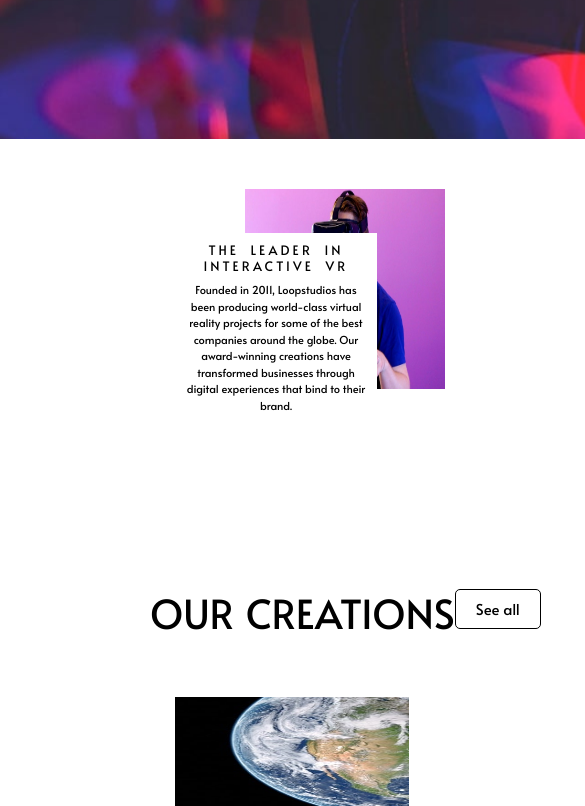
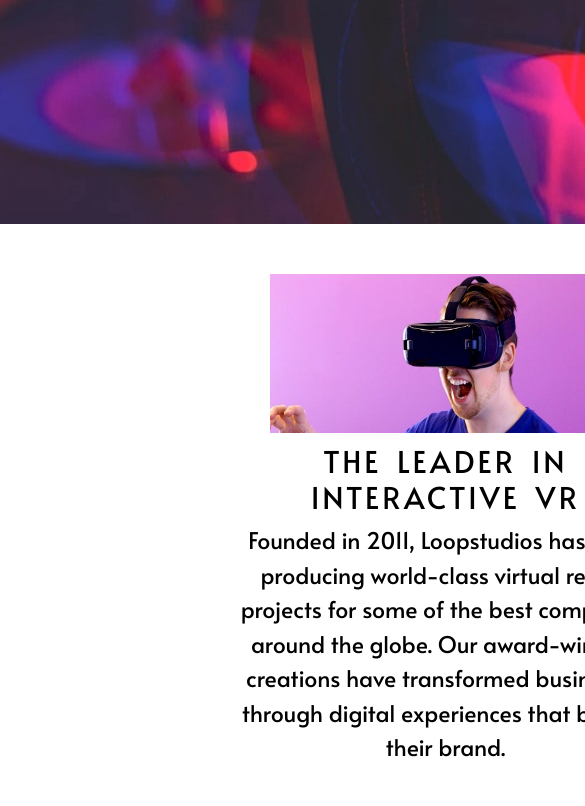
Before and after one commit to Surabhi2000/Loopstudios-Landing-Page, a plain HTML site: page index.html in a window 390 px wide. Shown: the part 367-1173 px from the top of the page, 585 px wide, since content can reach past the window. Drawn offline with nearby package versions, Linux system fonts and the light colour scheme.

Commit message:
Update style.css

```diff
--- a/style.css
+++ b/style.css
@@ -197,16 +197,15 @@ footer{
         box-sizing: content-box;
         height: auto;
         padding: 30px 20px;
-        margin: 100px 30px;
-        margin-right: 500px;
+        margin: 90px 290px;
     }
 
     .heading h1{
-        font-size: 20px;
+        font-size: 30px;
     }
 
     .nav_bar{
-        height: 60vh;
+        height: 70vh;
     }
 
     .cc{
@@ -226,32 +225,33 @@ footer{
 
     .section2 .img2{
         margin-top: -30px;
-        height: 200px;
-        width: 200px;
+        height: 300px;
+        width: 400px;
+        margin-left: 60px;
         position: relative;
     }
 
     .section2 .content2{
         position: absolute;
-        top: 600px;
+        top: 800px;
         height: inherit;
         padding: 10px 10px;
         justify-content: center;
-        width: 201px;
-        border-bottom: 200px;
+        width: 430px;
+        margin-left: 55px;
     }
 
     .content2 h3{
-        font-size:13px;
+        font-size:30px;
         font-weight: 200;
     }
 
     .content2 p{
-        font-size:11px;
+        font-size:23px;
     }
 
     .section2 h1 {
-        margin-top: 200px;
+        margin-top: 450px;
     }
 
     .container .row{
@@ -263,8 +263,9 @@ footer{
     }
 
     .imgs{
-        width: 60vw;
-        height: 150px;
+        width: 500px;
+        height: 350px;
+        margin-left: 40px;
         border-bottom: 10px;
         position: relative;
     }
@@ -277,6 +278,11 @@ footer{
         right: 0;
         height: 150px;
         width: 60vw;
+    }
+
+    .bottom-left{
+        margin-left: 40px;
+        font-size: 25px;
     }
 
     footer{
```
